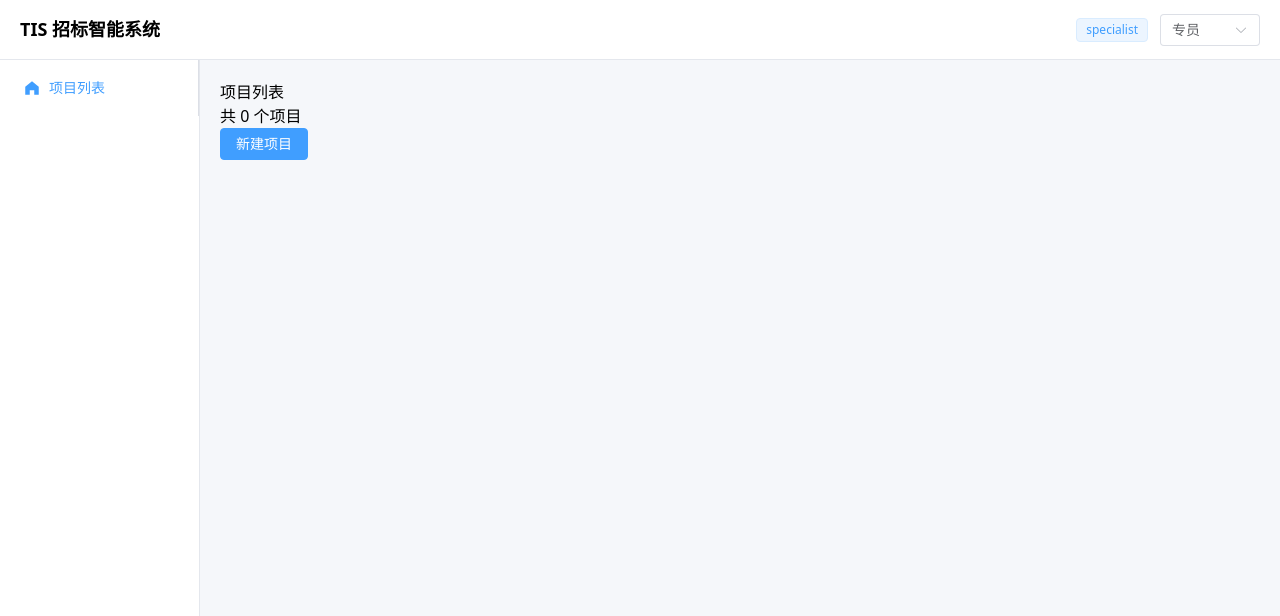
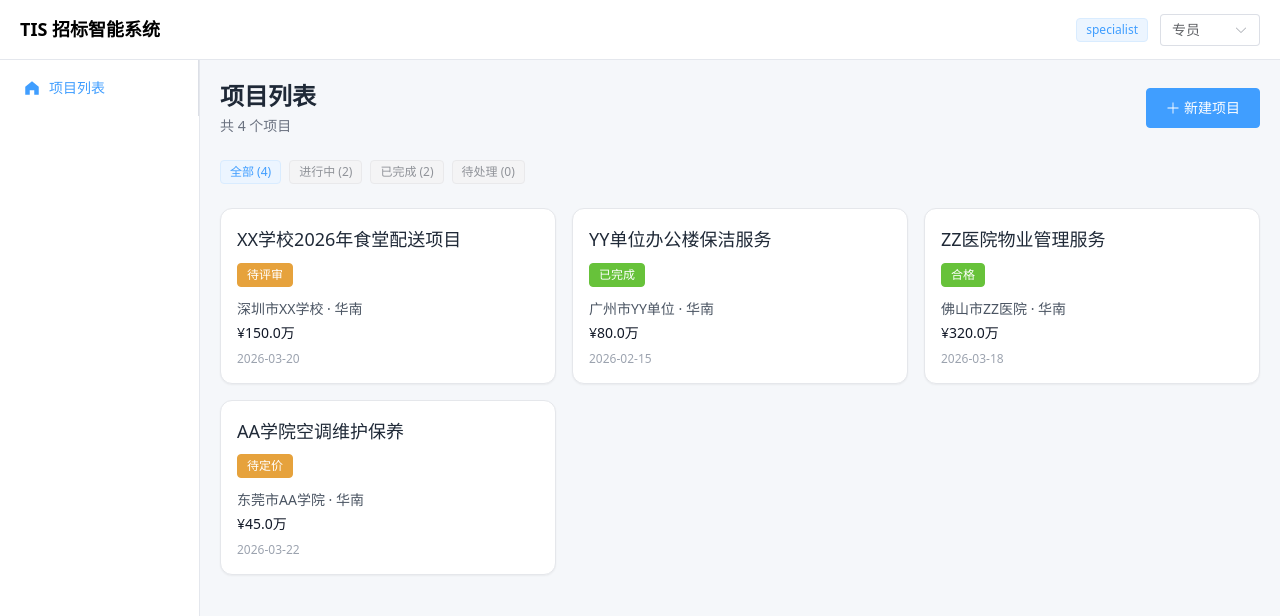
Before and after one commit to yongkksheng-bit/TIS, a Vue app in the folder frontend/: page / in a window 1280 px wide. Shown: the top 616 px of the page. Built offline with nearby package versions, Linux system fonts and the light colour scheme.

Commit message:
feat(week6): add DashboardView with StatusBadge and ProjectCard components

```diff
--- /dev/null
+++ b/frontend/src/components/ProjectCard.vue
@@ -0,0 +1,43 @@
+<template>
+  <div
+    class="border rounded-xl p-4 bg-white shadow-sm hover:shadow-md hover:-translate-y-1 transition-all duration-200 cursor-pointer"
+    @click="emit('click', project)"
+  >
+    <h3 class="text-lg font-medium text-gray-800 mb-2">{{ project.project_name }}</h3>
+    <div class="mb-3">
+      <StatusBadge :status="project.status" />
+    </div>
+    <p class="text-sm text-gray-600 mb-1">{{ project.owner_unit }} · {{ project.region }}</p>
+    <p class="text-sm text-gray-900 font-medium mb-1">¥{{ formatMoney(project.budget_amount) }}</p>
+    <p v-if="project.created_at" class="text-xs text-gray-400 mt-2">{{ project.created_at }}</p>
+  </div>
+</template>
+
+<script setup lang="ts">
+import StatusBadge from './StatusBadge.vue'
+
+interface Project {
+  id: number
+  project_name: string
+  owner_unit: string
+  region: string
+  budget_amount: number
+  status: string
+  created_at?: string
+}
+
+defineProps<{
+  project: Project
+}>()
+
+const emit = defineEmits<{
+  (e: 'click', project: Project): void
+}>()
+
+function formatMoney(amount: number): string {
+  if (amount >= 10000) {
+    return (amount / 10000).toFixed(1) + '万'
+  }
+  return amount.toLocaleString()
+}
+</script>
--- /dev/null
+++ b/frontend/src/components/StatusBadge.vue
@@ -0,0 +1,33 @@
+<template>
+  <el-tag :type="tagType" :effect="effect">
+    {{ label }}
+  </el-tag>
+</template>
+
+<script setup lang="ts">
+import { computed } from 'vue'
+
+const props = defineProps<{
+  status: string
+}>()
+
+const statusMap: Record<string, { type: string; effect: string; label: string }> = {
+  uploaded: { type: 'info', effect: 'light', label: '已上传' },
+  parsing: { type: 'warning', effect: 'light', label: '解析中' },
+  parsed: { type: 'success', effect: 'light', label: '已解析' },
+  evaluating: { type: 'warning', effect: 'light', label: '评审中' },
+  evaluation_ready: { type: 'warning', effect: 'dark', label: '待评审' },
+  worthy: { type: 'success', effect: 'dark', label: '合格' },
+  unworthy: { type: 'danger', effect: 'dark', label: '不合格' },
+  generating_documents: { type: 'warning', effect: 'light', label: '生成中' },
+  awaiting_pricing: { type: 'warning', effect: 'dark', label: '待定价' },
+  awaiting_review: { type: 'warning', effect: 'dark', label: '待审核' },
+  completed: { type: 'success', effect: 'dark', label: '已完成' },
+  terminated_by_boss: { type: 'danger', effect: 'dark', label: '已终止' },
+  abandoned: { type: 'info', effect: 'plain', label: '已废弃' },
+}
+
+const tagType = computed(() => statusMap[props.status]?.type ?? 'info')
+const effect = computed(() => statusMap[props.status]?.effect ?? 'light')
+const label = computed(() => statusMap[props.status]?.label ?? props.status)
+</script>
--- a/frontend/src/stores/projectStore.ts
+++ b/frontend/src/stores/projectStore.ts
@@ -4,13 +4,77 @@ import { ref } from 'vue'
 export interface Project {
   id: number
   project_name: string
+  project_type: string
+  owner_unit: string
+  region: string
+  budget_amount: number
   status: string
-  budget_amount: number
+  relationship_flag: boolean
+  generation_mode: string
+  bid_open_date: string
+  created_at?: string
 }
 
 export const useProjectStore = defineStore('project', () => {
-  const projects = ref<Project[]>([])
+  const projects = ref<Project[]>([
+    {
+      id: 1,
+      project_name: 'XX学校2026年食堂配送项目',
+      project_type: 'service',
+      owner_unit: '深圳市XX学校',
+      region: '华南',
+      budget_amount: 1500000,
+      status: 'evaluation_ready',
+      relationship_flag: false,
+      generation_mode: 'auto',
+      bid_open_date: '2026-04-15',
+      created_at: '2026-03-20',
+    },
+    {
+      id: 2,
+      project_name: 'YY单位办公楼保洁服务',
+      project_type: 'service',
+      owner_unit: '广州市YY单位',
+      region: '华南',
+      budget_amount: 800000,
+      status: 'completed',
+      relationship_flag: true,
+      generation_mode: 'guided',
+      bid_open_date: '2026-03-01',
+      created_at: '2026-02-15',
+    },
+    {
+      id: 3,
+      project_name: 'ZZ医院物业管理服务',
+      project_type: 'service',
+      owner_unit: '佛山市ZZ医院',
+      region: '华南',
+      budget_amount: 3200000,
+      status: 'worthy',
+      relationship_flag: false,
+      generation_mode: 'auto',
+      bid_open_date: '2026-05-10',
+      created_at: '2026-03-18',
+    },
+    {
+      id: 4,
+      project_name: 'AA学院空调维护保养',
+      project_type: 'maintenance',
+      owner_unit: '东莞市AA学院',
+      region: '华南',
+      budget_amount: 450000,
+      status: 'awaiting_pricing',
+      relationship_flag: false,
+      generation_mode: 'auto',
+      bid_open_date: '2026-04-20',
+      created_at: '2026-03-22',
+    },
+  ] as Project[])
   const currentProject = ref<Project | null>(null)
 
-  return { projects, currentProject }
+  function setCurrentProject(project: Project) {
+    currentProject.value = project
+  }
+
+  return { projects, currentProject, setCurrentProject }
 })
--- a/frontend/src/views/DashboardView.vue
+++ b/frontend/src/views/DashboardView.vue
@@ -1,13 +1,95 @@
 <template>
-  <div>
-    <h2>项目列表</h2>
-    <p>共 {{ projectStore.projects.length }} 个项目</p>
-    <router-link to="/projects/1/upload">
-      <el-button type="primary">新建项目</el-button>
-    </router-link>
+  <div class="dashboard">
+    <!-- Header -->
+    <div class="flex justify-between items-center mb-6">
+      <div>
+        <h1 class="text-2xl font-semibold text-gray-800">项目列表</h1>
+        <p class="text-sm text-gray-500 mt-1">共 {{ projectStore.projects.length }} 个项目</p>
+      </div>
+      <el-button type="primary" size="large">
+        <el-icon class="mr-1"><Plus /></el-icon>
+        新建项目
+      </el-button>
+    </div>
+
+    <!-- Filter tabs -->
+    <div class="flex gap-2 mb-6">
+      <el-tag
+        v-for="tab in statusTabs"
+        :key="tab.value"
+        :type="activeTab === tab.value ? 'primary' : 'info'"
+        class="cursor-pointer"
+        @click="activeTab = tab.value"
+      >
+        {{ tab.label }} ({{ countByStatus(tab.value) }})
+      </el-tag>
+    </div>
+
+    <!-- Project grid -->
+    <div
+      v-if="filteredProjects.length > 0"
+      class="grid grid-cols-1 md:grid-cols-2 lg:grid-cols-3 gap-4"
+    >
+      <ProjectCard
+        v-for="project in filteredProjects"
+        :key="project.id"
+        :project="project"
+        class="cursor-pointer"
+        @click="handleCardClick(project)"
+      />
+    </div>
+
+    <!-- Empty state -->
+    <el-empty v-else description="暂无项目" class="my-12" />
   </div>
 </template>
+
 <script setup lang="ts">
+import { ref, computed, onMounted } from 'vue'
+import { useRouter } from 'vue-router'
 import { useProjectStore } from '@/stores/projectStore'
+import ProjectCard from '@/components/ProjectCard.vue'
+import { Plus } from '@element-plus/icons-vue'
+
+const router = useRouter()
 const projectStore = useProjectStore()
+const activeTab = ref('all')
+
+const statusTabs = [
+  { label: '全部', value: 'all' },
+  { label: '进行中', value: 'in_progress' },
+  { label: '已完成', value: 'completed' },
+  { label: '待处理', value: 'pending' },
+]
+
+const IN_PROGRESS_STATUSES = ['parsing', 'parsed', 'evaluating', 'evaluation_ready', 'generating_documents', 'awaiting_pricing', 'awaiting_review']
+const COMPLETED_STATUSES = ['completed', 'worthy']
+const PENDING_STATUSES = ['uploaded', 'unworthy', 'terminated_by_boss', 'abandoned']
+
+const filteredProjects = computed(() => {
+  if (activeTab.value === 'all') return projectStore.projects
+  if (activeTab.value === 'in_progress') return projectStore.projects.filter(p => IN_PROGRESS_STATUSES.includes(p.status))
+  if (activeTab.value === 'completed') return projectStore.projects.filter(p => COMPLETED_STATUSES.includes(p.status))
+  if (activeTab.value === 'pending') return projectStore.projects.filter(p => PENDING_STATUSES.includes(p.status))
+  return projectStore.projects
+})
+
+function countByStatus(tab: string): number {
+  if (tab === 'all') return projectStore.projects.length
+  if (tab === 'in_progress') return projectStore.projects.filter(p => IN_PROGRESS_STATUSES.includes(p.status)).length
+  if (tab === 'completed') return projectStore.projects.filter(p => COMPLETED_STATUSES.includes(p.status)).length
+  if (tab === 'pending') return projectStore.projects.filter(p => PENDING_STATUSES.includes(p.status)).length
+  return 0
+}
+
+function handleCardClick(project: typeof projectStore.projects[0]) {
+  projectStore.setCurrentProject(project)
+  router.push(`/projects/${project.id}/upload`)
+}
 </script>
+
+<style scoped>
+.dashboard {
+  max-width: 1400px;
+}
+</style>
```
